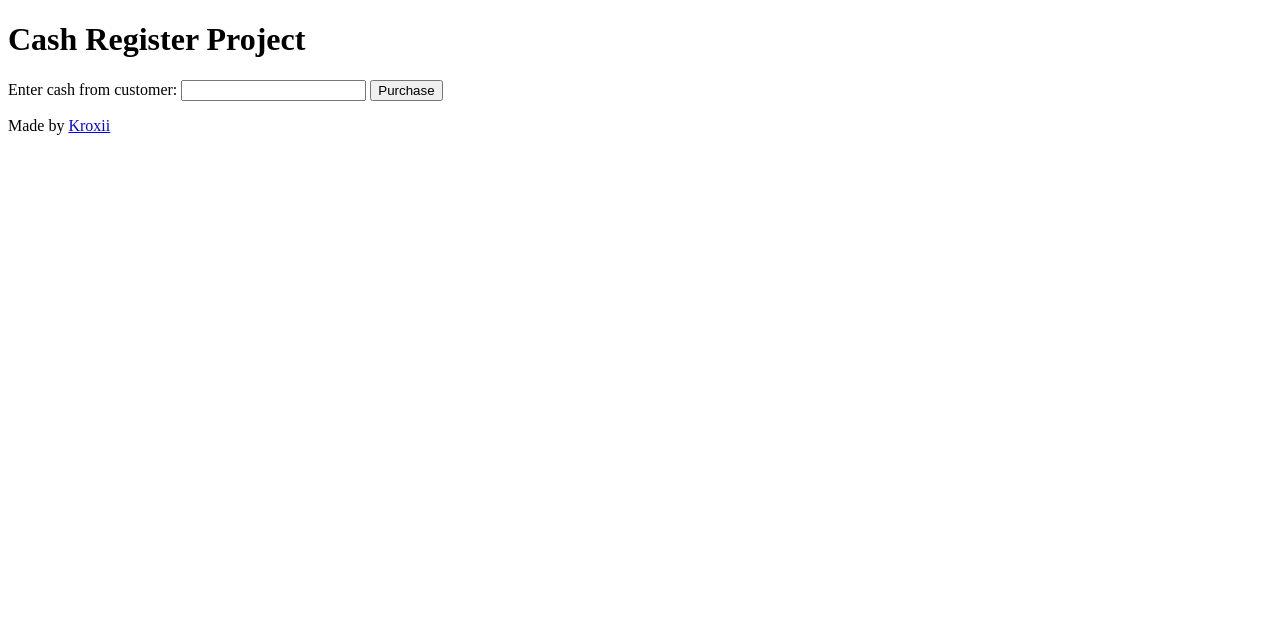
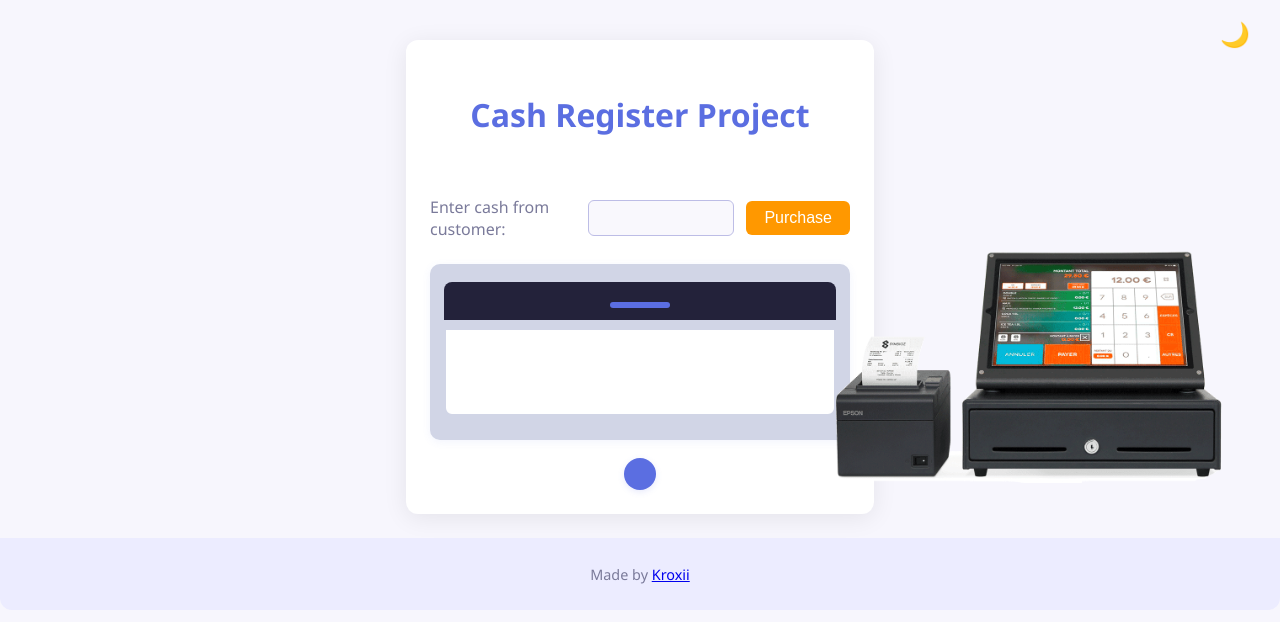
Before and after one commit to Kroxii/fcc-cash-register-project, a plain HTML site: page index.html in a window 1280 px wide. Drawn offline with Linux system fonts and the light colour scheme.

Commit message:
image add + html + css + js dark mode

```diff
--- a/index.html
+++ b/index.html
@@ -33,7 +33,9 @@
         </div>
       </div>
     </main>
-    <script src="./script.js"></script>
+    <img id="logo" class="logo-right" src="pictures/caisse-enregistreuse-Symbioz-tactile.png" alt="Cash Register Logo" />
+    <button id="toggle-dark" aria-label="Toggle dark mode">🌙</button>
+    <script src="./scripts.js"></script>
   </body>
   <footer>
     <p>Made by <a href="https://github.com/Kroxii">Kroxii</a>
--- a/scripts.js
+++ b/scripts.js
@@ -37,3 +37,15 @@ const checkCashRegister = () => {
         return;
     }
 };
+
+const btn = document.getElementById('toggle-dark');
+btn.addEventListener('click', () => {
+  document.body.classList.toggle('dark');
+  btn.textContent = document.body.classList.contains('dark') ? '☀️' : '🌙';
+});
+
+// Optionnel : activer le mode nuit selon la préférence système au chargement
+if (window.matchMedia && window.matchMedia('(prefers-color-scheme: dark)').matches) {
+  document.body.classList.add('dark');
+  btn.textContent = '☀️';
+}
--- a/styles.css
+++ b/styles.css
@@ -0,0 +1,218 @@
+:root {
+  --primary-bg: #f7f6fd;
+  --secondary-bg: #fff;
+  --accent: #5b6ee1;
+  --accent-dark: #3b3f8c;
+  --text-main: #23223a;
+  --text-light: #7a7a9a;
+  --border: #d1d5e6;
+  --button-bg: #ff9800;
+  --button-hover: #e65100;
+  --input-bg: #f9f8fd;
+  --input-border: #bdbde6;
+  --screen-bg: #23223a;
+  --screen-text: #fff;
+  --footer-bg: #ececff;
+  --circle-bg: #5b6ee1;
+}
+
+body.dark {
+  --primary-bg: #181a1b;
+  --secondary-bg: #23272a;
+  --accent: #339cff;
+  --accent-dark: #1976d2;
+  --text-main: #f4f4f9;
+  --text-light: #b0b8c1;
+  --border: #353b40;
+  --button-bg: #339cff;
+  --button-hover: #1976d2;
+  --input-bg: #23272a;
+  --input-border: #353b40;
+  --screen-bg: #181a1b;
+  --screen-text: #fff;
+  --footer-bg: #23272a;
+  --circle-bg: #339cff;
+}
+
+body.dark-mode {
+  background-color: #181818;
+  color: #f1f1f1;
+}
+
+body.dark-mode input,
+body.dark-mode button,
+body.dark-mode .container,
+body.dark-mode .top-display-screen-container,
+body.dark-mode .cash-drawer-display {
+  background-color: #232323;
+  color: #f1f1f1;
+  border-color: #444;
+}
+
+#toggle-dark {
+  position: absolute;
+  top: 20px;
+  right: 24px;
+  background: none;
+  border: none;
+  font-size: 1.5rem;
+  cursor: pointer;
+  transition: color 0.2s;
+  z-index: 100;
+}
+
+body.dark-mode #toggle-dark {
+  color: #ffe066;
+}
+
+body {
+  background: var(--primary-bg);
+  color: var(--text-main);
+  font-family: 'Segoe UI', Arial, sans-serif;
+  margin: 0;
+  min-height: 100vh;
+}
+
+main {
+  max-width: 420px;
+  margin: 40px auto 0 auto;
+  background: var(--secondary-bg);
+  border-radius: 12px;
+  box-shadow: 0 4px 24px rgba(0,0,0,0.08);
+  padding: 32px 24px 24px 24px;
+}
+
+h1 {
+  text-align: center;
+  margin-bottom: 24px;
+  font-size: 2rem;
+  color: var(--accent);
+}
+
+.input-div {
+  display: flex;
+  align-items: center;
+  gap: 12px;
+  margin-bottom: 24px;
+  justify-content: center;
+}
+
+label {
+  font-size: 1rem;
+  color: var(--text-light);
+}
+
+.user-input {
+  padding: 8px 12px;
+  border: 1px solid var(--input-border);
+  border-radius: 6px;
+  background: var(--input-bg);
+  font-size: 1rem;
+  width: 120px;
+  transition: border 0.2s;
+}
+
+.user-input:focus {
+  outline: none;
+  border-color: var(--accent);
+}
+
+.check-btn-styles {
+  background: var(--button-bg);
+  color: #fff;
+  border: none;
+  border-radius: 6px;
+  padding: 8px 18px;
+  font-size: 1rem;
+  cursor: pointer;
+  transition: background 0.2s;
+}
+
+.check-btn-styles:hover {
+  background: var(--button-hover);
+}
+
+#change-due {
+  min-height: 24px;
+  margin-bottom: 12px;
+  text-align: center;
+  font-weight: 500;
+  color: var(--accent-dark);
+}
+
+.container {
+  background: var(--border);
+  border-radius: 10px;
+  padding: 18px 14px 24px 14px;
+  margin-top: 12px;
+  box-shadow: 0 2px 8px rgba(91,110,225,0.08);
+}
+
+.top-display-screen-container {
+  background: var(--screen-bg);
+  border-radius: 8px 8px 0 0;
+  padding: 12px 10px;
+  margin-bottom: 8px;
+  display: flex;
+  flex-direction: column;
+  align-items: center;
+}
+
+.price-screen {
+  color: var(--screen-text);
+  font-size: 1.2rem;
+  margin: 0;
+  letter-spacing: 1px;
+}
+
+.connector {
+  width: 60px;
+  height: 6px;
+  background: var(--accent);
+  border-radius: 3px;
+  margin-top: 8px;
+}
+
+.cash-drawer-display {
+  background: var(--secondary-bg);
+  border: 2px solid var(--border);
+  border-radius: 0 0 8px 8px;
+  min-height: 60px;
+  margin-top: 0;
+  padding: 12px;
+  font-size: 1rem;
+}
+
+.bottom-register {
+  display: flex;
+  justify-content: center;
+  align-items: center;
+  margin-top: 18px;
+}
+
+.circle {
+  width: 32px;
+  height: 32px;
+  background: var(--circle-bg);
+  border-radius: 50%;
+  box-shadow: 0 2px 6px rgba(91,110,225,0.15);
+}
+
+footer {
+  background: var(--footer-bg);
+  padding: 12px;
+  text-align: center;
+  font-size: 0.9rem;
+  color: var(--text-light);
+  margin-top: 24px;
+  border-radius: 0 0 12px 12px;
+}
+
+.logo-right {
+  position: absolute;
+  top: 250px;
+  right: 50px;
+  max-width: 400px;
+  height: auto;
+  z-index: 10;
+}
```
Also changed, not shown: pictures/caisse-enregistreuse-Symbioz-tactile.png (added).
